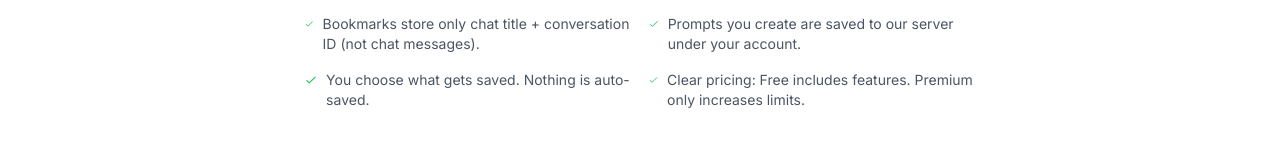
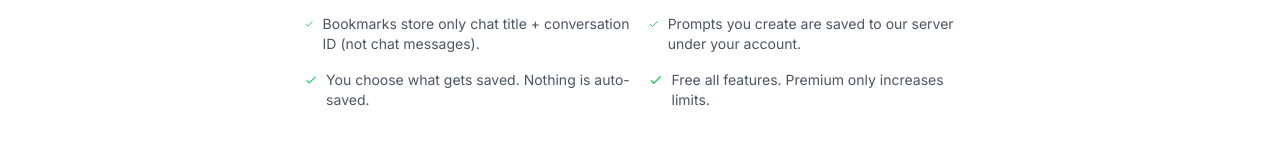
Before and after one commit to mezbahalam/chat-navigator-landing, a website: page index.html in a window 1280 px wide. Shown: the part 442-602 px from the top of the page. Drawn offline with Linux system fonts and the light colour scheme.

Commit message:
docs: simplify free tier feature description on landing page.

```diff
--- a/index.html
+++ b/index.html
@@ -2147,7 +2147,7 @@
                                     <path stroke-linecap="round" stroke-linejoin="round" stroke-width="2"
                                         d="M5 13l4 4L19 7"></path>
                                 </svg>
-                                <span class="text-sm text-gray-600">Clear pricing: Free includes features. Premium only
+                                <span class="text-sm text-gray-600">Free all features. Premium only
                                     increases limits.</span>
                             </div>
                         </div>
```
